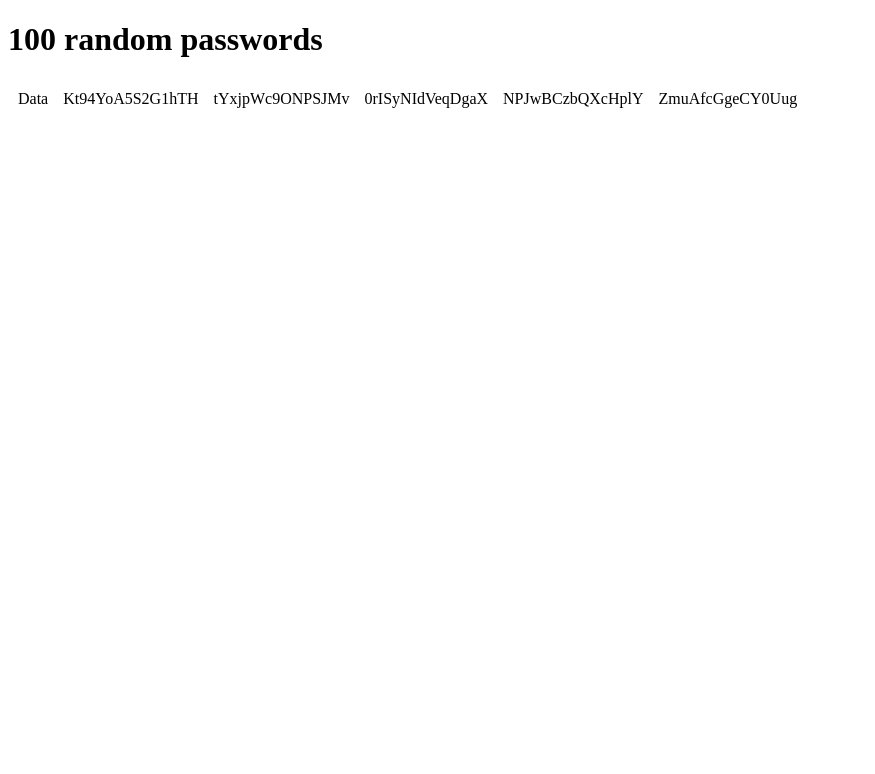
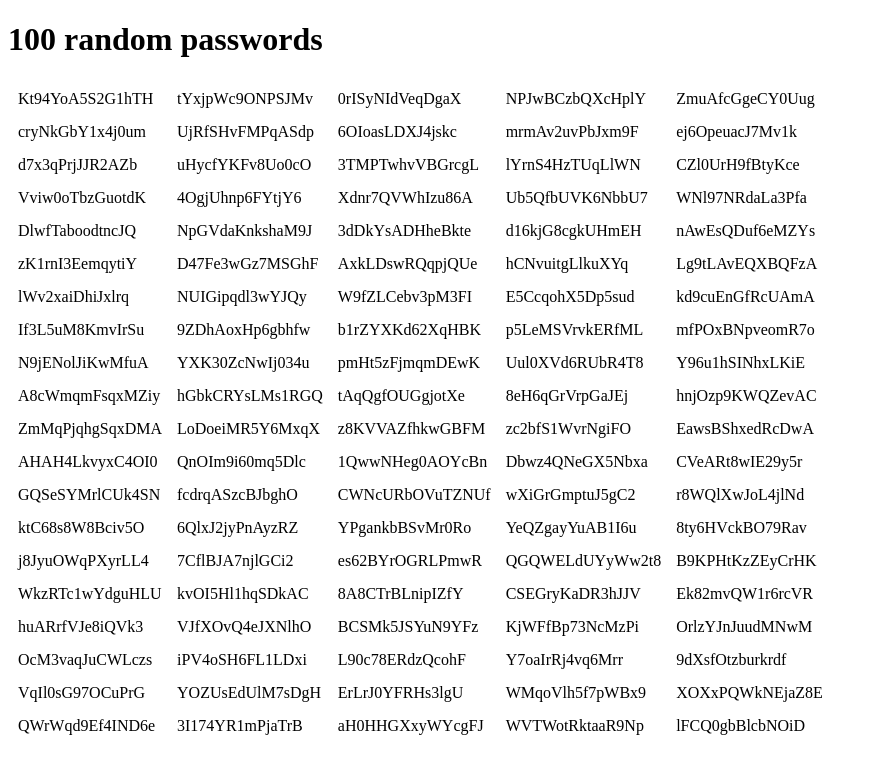
Before and after one commit to mikebochenek/html5, a plain HTML site: page passwords.html in a window 1280 px wide. Shown: the whole page, without its empty margins (0-875 px from the left). Drawn offline with nearby package versions, Linux system fonts and the light colour scheme.

Commit message:
generate 100 passwords

```diff
--- a/passwords.html
+++ b/passwords.html
@@ -45,14 +45,19 @@
 		// Shorthand for $( document ).ready()
 		$(function() {
 
-			// $( "#myId" ).html(generate());
-
 			// http://stackoverflow.com/questions/867916/creating-a-div-element-in-jquery
 
-			for (var i = 0; i < 5; i++) {
-				$('<td/>', {
-				    text: generate()
+			for (var j = 0; j < 20; j++) {
+
+				var newtr = $('<tr/>', {
+					    id: ('mytr' + j)
 				}).appendTo('#mySelector');
+
+				for (var i = 0; i < 5; i++) {
+					$('<td/>', {
+					    text: generate()
+					}).appendTo(newtr);
+				}
 			}
 
 		});
@@ -60,7 +65,6 @@
 		// http://codegolf.stackexchange.com/questions/17662/random-password-generator?newsletter=1&nlcode=127708%7ce011
 	</script>
 
-	<table border="0" cellspacing="5" cellpadding="5">
-		<tr id="mySelector"><td id="myId">Data</td></tr>
+	<table id="mySelector" border="0" cellspacing="5" cellpadding="5">
 	</table>
 </html>
```
